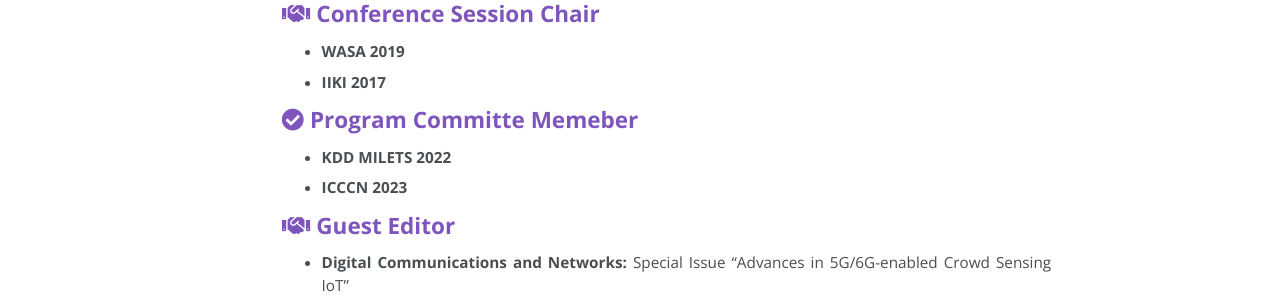
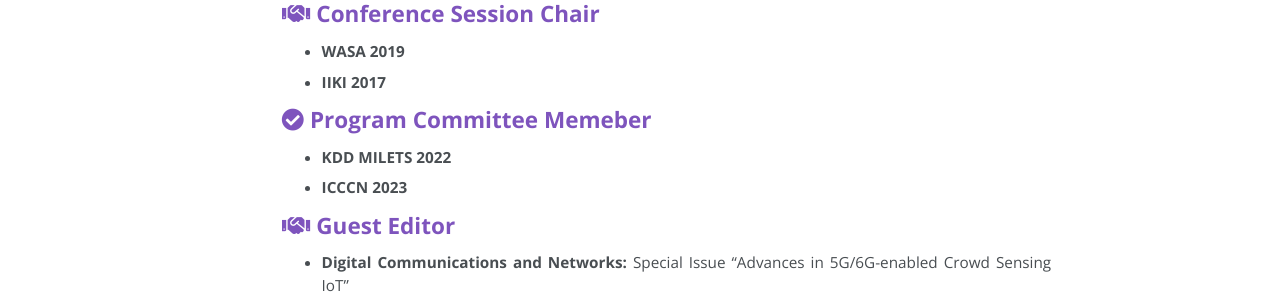
Before and after one commit to hljiang0720/hljiang.github.io, a Jekyll site: the page built from _pages/professional.md, in a window 1280 px wide and 1391 px high. Shown: the part 762-1062 px from the top of the window. Built offline with Jekyll 4.4.1, drawn with Linux system fonts in a browser that asks for light colours.

Commit message:
Update professional.md

```diff
--- a/_pages/professional.md
+++ b/_pages/professional.md
@@ -33,7 +33,7 @@
   * **WASA 2019**
   * **IIKI 2017**
 
-### <i class="fa fa-check-circle" aria-hidden="true"></i> Program Committe Memeber
+### <i class="fa fa-check-circle" aria-hidden="true"></i> Program Committee Memeber
 
   * **KDD MILETS 2022**
   * **ICCCN 2023**
```
